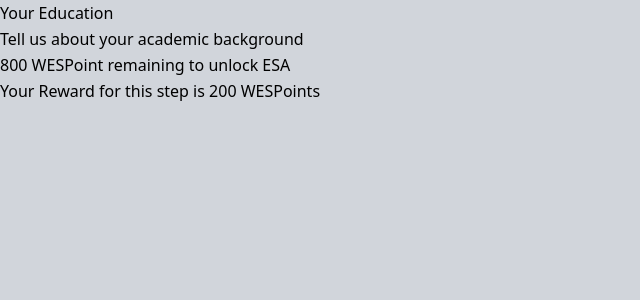
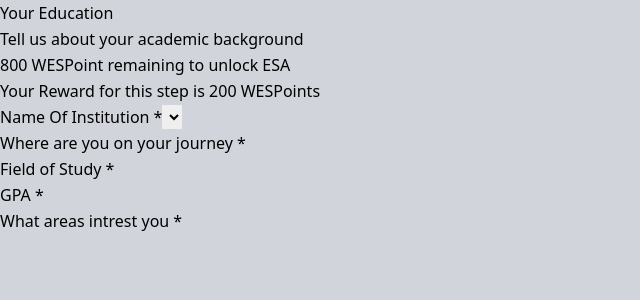
Before and after one commit to Chrstphr9/WES-Project, a React (Vite) app: page / in a window 1280 px wide. Shown: the top 300 px of the page, without its empty margins (0-640 px from the left). Built offline with nearby package versions, Linux system fonts and the light colour scheme.

Commit message:
`Added form fields to App component`

```diff
--- a/src/App.jsx
+++ b/src/App.jsx
@@ -17,8 +17,28 @@
           </div>
         </div>
 
-
         {/* Form */}
+        <form>
+          <div className='mb-4'>
+            <label className='font-semibold text-[16px]'>Name Of Institution *</label>
+            <select name="" id="">
+              name='institution'
+              value={formData.institution}
+            </select>
+          </div>
+          <div className='mb-4'>
+            <label className='font-semibold text-[16px]'>Where are you on your journey *</label>
+          </div>
+          <div className="mb-4">
+            <label className='font-semibold text-[16px]'>Field of Study *</label>
+          </div>
+          <div className='mb-4'>
+            <label className='font-semibold text-[16px]'>GPA *</label>
+          </div>
+          <div className='mb-4'>
+            <label className='font-semibold text-[16px]'>What areas intrest you *</label>
+          </div>
+        </form>
      </div>
     </>
   )
```
